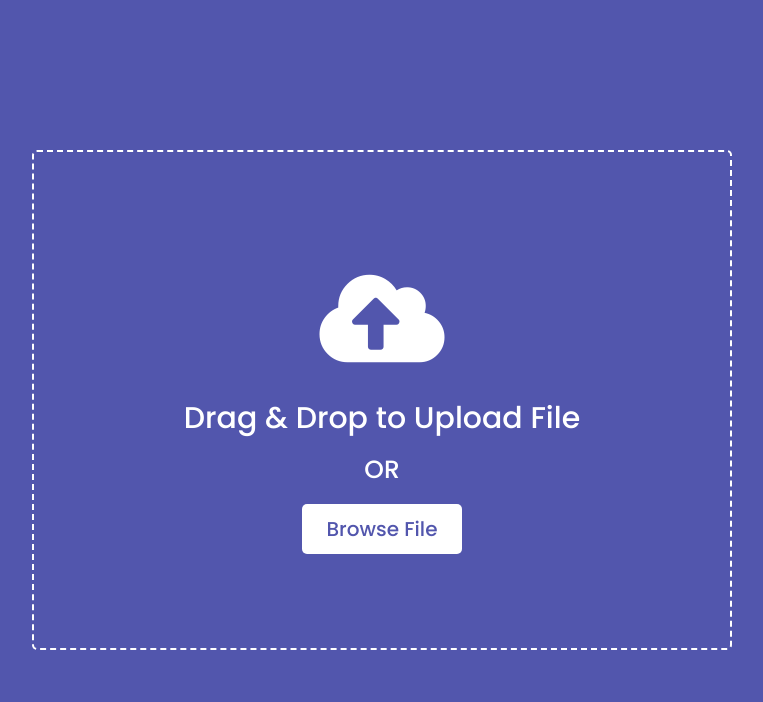
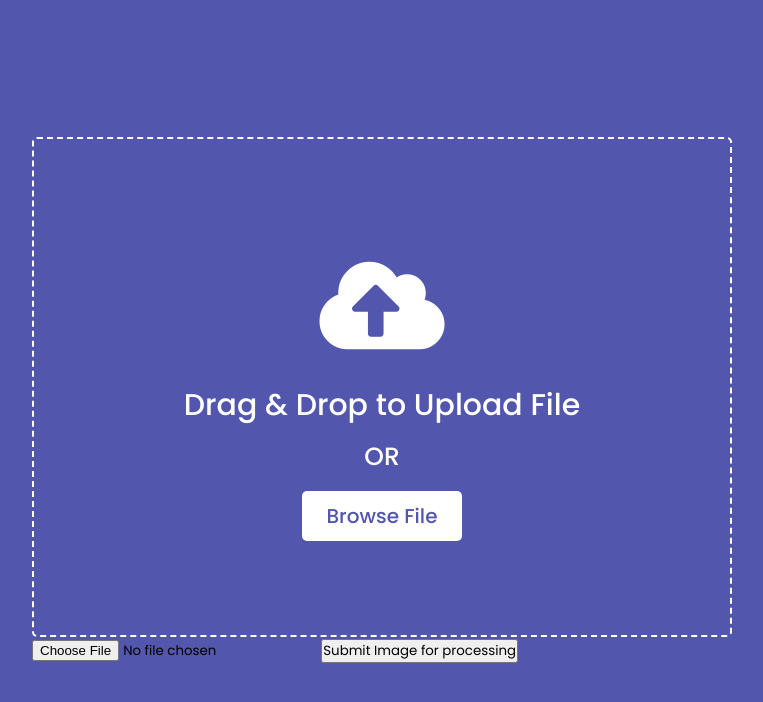
Before and after one commit to KrishnaKothandaraman/Fourier-transform-website, a Django app: page / in a window 1280 px wide. Shown: the top 702 px of the page, without its empty margins (258-1021 px from the left). Run offline with Django 3.2, Linux system fonts and the light colour scheme.

Commit message:
fixed user image bug

```diff
--- a/fourier_transform_website/static/css/style.css
+++ b/fourier_transform_website/static/css/style.css
@@ -22,6 +22,7 @@ body{
   justify-content: center;
   flex-direction: column;
 }
+
 .drag-area.active{
   border: 2px solid #fff;
 }
@@ -57,3 +58,7 @@ body{
   object-fit: cover;
   border-radius: 5px;
 }
+
+.submit-button{
+  color: black;
+}
--- a/fourier_transform_website/static/js/script.js
+++ b/fourier_transform_website/static/js/script.js
@@ -1,16 +1,22 @@
 //selecting all required elements
 const dropArea = document.querySelector(".drag-area"),
 dragText = dropArea.querySelector("header"),
-button = dropArea.querySelector("button"),
-input = dropArea.querySelector("input");
+button = document.querySelector("#select-button"),
+input = document.querySelector("#image-drop-box");
+let image_submit_button = document.querySelector(".submit-button");
 let file; //this is a global variable and we'll use it inside multiple functions
 
 button.onclick = ()=>{
   input.click(); //if user click on the button then the input also clicked
 }
 
+
 input.addEventListener("change", function(){
   //getting user select file and [0] this means if user select multiple files then we'll select only the first one
+  if (this.files.length > 1){
+    alert("Select only one file")
+    return
+  }
   file = this.files[0];
   dropArea.classList.add("active");
   showFile(); //calling function
@@ -47,6 +53,7 @@ function showFile(){
       let fileURL = fileReader.result; //passing user file source in fileURL variable
         // UNCOMMENT THIS BELOW LINE. I GOT AN ERROR WHILE UPLOADING THIS POST SO I COMMENTED IT
       let imgTag = `<img src="${fileURL}" alt="image">`; //creating an img tag and passing user selected file source inside src attribute
+      imgTag.class = "image-display";
       dropArea.innerHTML = imgTag; //adding that created img tag inside dropArea container
     }
     fileReader.readAsDataURL(file);
--- a/fourier_transform_website/templates/home.html
+++ b/fourier_transform_website/templates/home.html
@@ -11,13 +11,19 @@
     <link rel="stylesheet" href="https://cdnjs.cloudflare.com/ajax/libs/font-awesome/5.15.3/css/all.min.css"/>
 </head>
 <body>
-  <div class="drag-area">
-    <div class="icon"><i class="fas fa-cloud-upload-alt"></i></div>
-    <header>Drag & Drop to Upload File</header>
-    <span>OR</span>
-    <button>Browse File</button>
-    <input type="file" hidden>
-  </div>
+  <form class="image-upload-form" method='post' action='/process-image-upload' enctype="multipart/form-data">
+    {% csrf_token %}
+    <div class="drag-area">
+      <div class="icon"><i class="fas fa-cloud-upload-alt"></i></div>
+      <header>Drag & Drop to Upload File</header>
+      <span>OR</span>
+      <button type="button" id="select-button">Browse File</button>
+    </div>
+    <input id="image-drop-box" type="file" name="user_image">
+    <button type='submit' class="submit-button">Submit Image for processing</button>
+
+  </form>
+
 
   <script src="/static/js/script.js"></script>
 
--- a/fourier_transform_website/urls.py
+++ b/fourier_transform_website/urls.py
@@ -22,6 +22,7 @@ from django.conf.urls.static import static
 urlpatterns = [
     path('admin/', admin.site.urls),
     path('', home),
-    path('userDrawing/', userDrawing),
-    path('imageDrawing/', imageDrawing)
+    path('userdrawing/', userDrawing),
+    path('imagedrawing/', imageDrawing),
+    path('process-image-upload', process_image)
 ] + static(settings.STATIC_URL, document_root=settings.STATIC_ROOT)
--- a/fourier_transform_website/views/views.py
+++ b/fourier_transform_website/views/views.py
@@ -9,3 +9,10 @@ def userDrawing(request):
 
 def imageDrawing(request):
     return render(request, "imageDrawing.html", {})
+
+def process_image(request):
+    print(request.POST["user_image"])
+
+    print(request)
+
+    return HttpResponse("ok")
```
Also changed, not shown: 3 other files.
